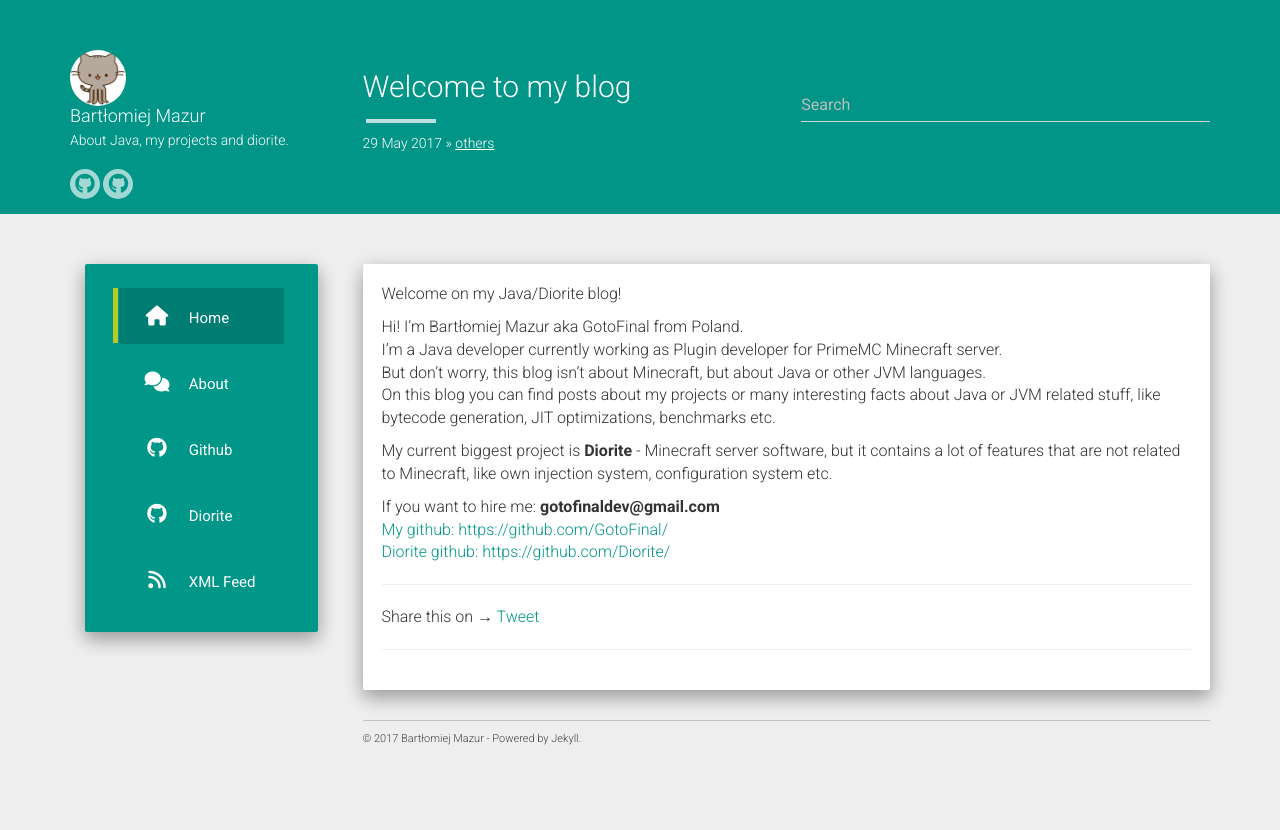
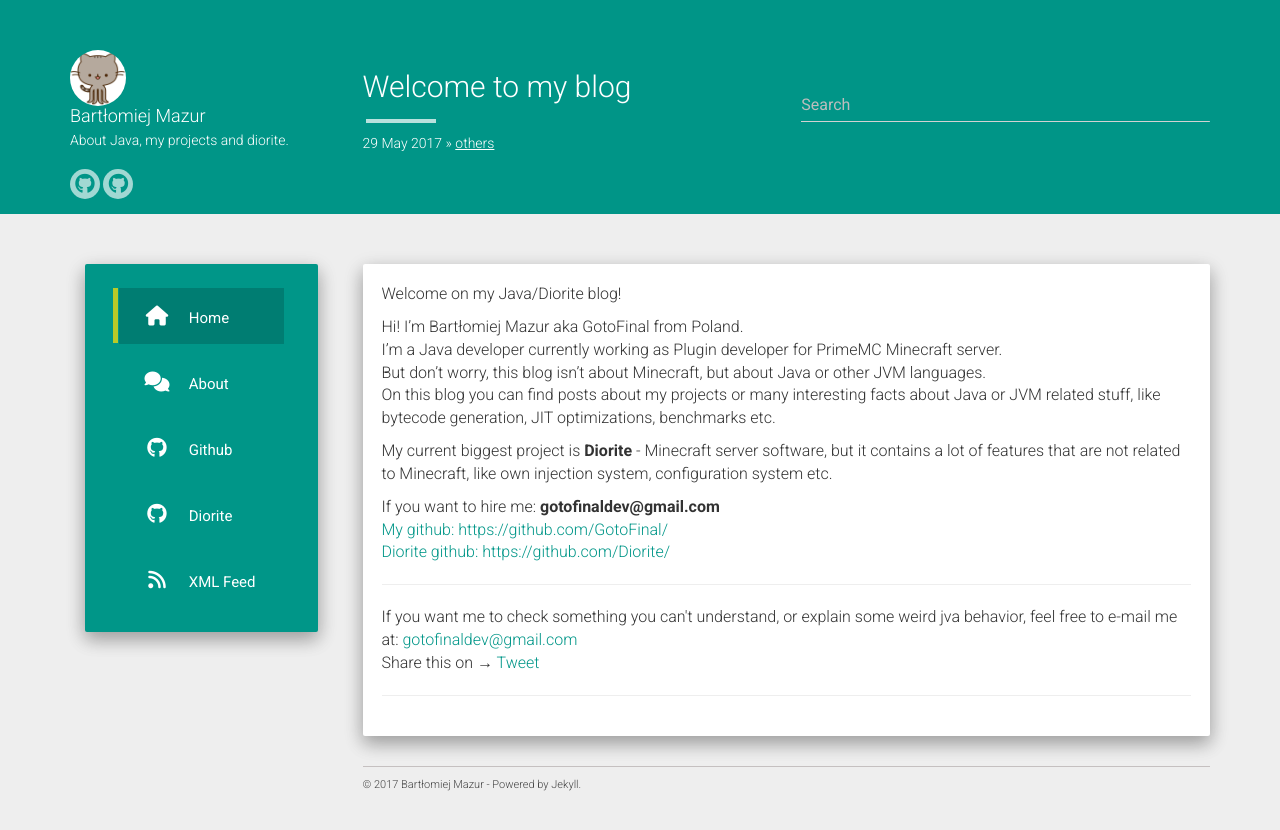
Before and after one commit to GotoFinal/blog, a Jekyll site: the page built from _posts/2017-05-29-welcome.md, in a window 1280 px wide. Shown: the top 830 px of the page. Built offline with Jekyll 4.4.1, drawn with Linux system fonts in a browser that asks for light colours; nearby versions of some CDN libraries; comment, search, counter and statistics services are not loaded.

Commit message:
add post footer

```diff
--- /dev/null
+++ b/_includes/post-footer.html
@@ -0,0 +1 @@
+If you want me to check something you can't understand, or explain some weird jva behavior, feel free to e-mail me at: <a href="mailto:gotofinaldev@gmail.com">gotofinaldev@gmail.com</a>
--- a/_layouts/post.html
+++ b/_layouts/post.html
@@ -5,6 +5,7 @@ layout: default
 <article class="content">
     <div class="post">{{ content }}</div>
     <hr />
+    {% include post-footer.html %}
     {% include share-page.html %}
 </article>
 <hr />
```
